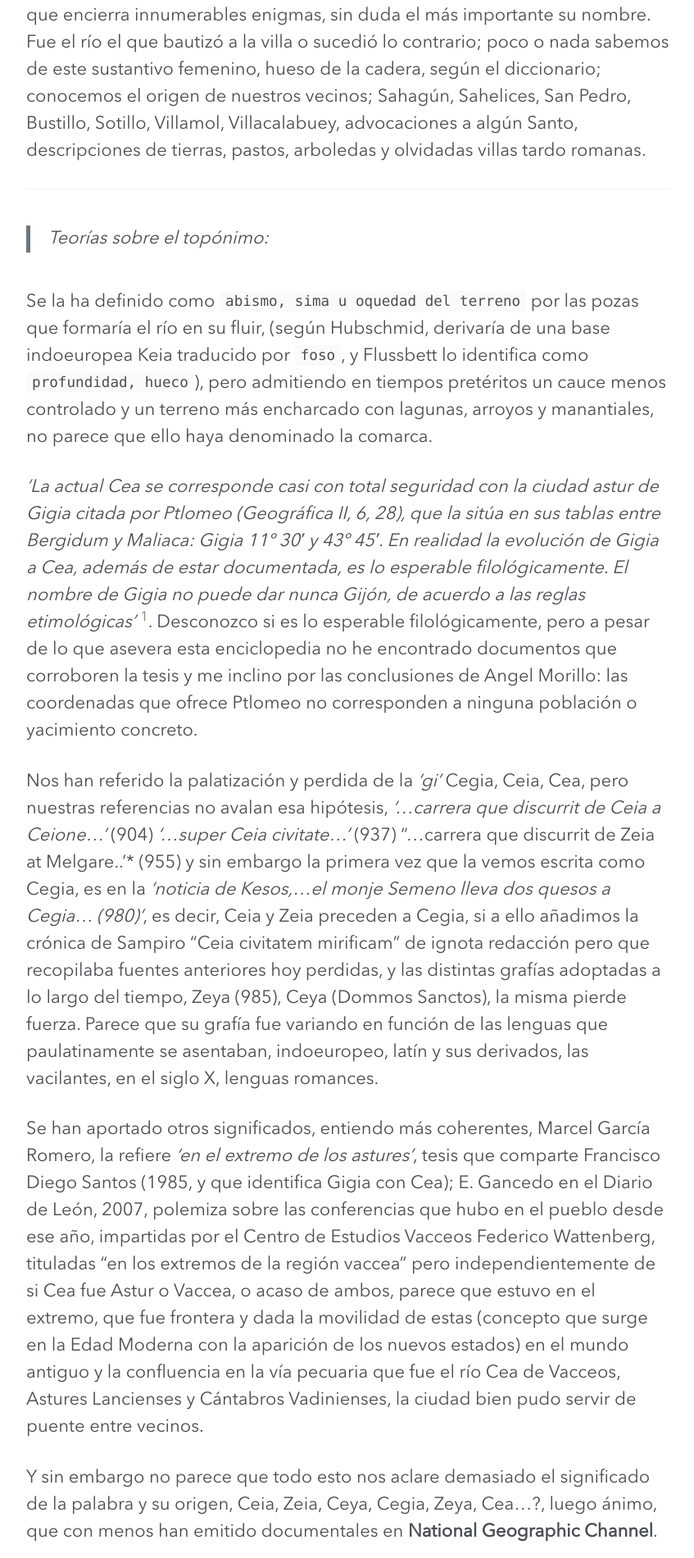
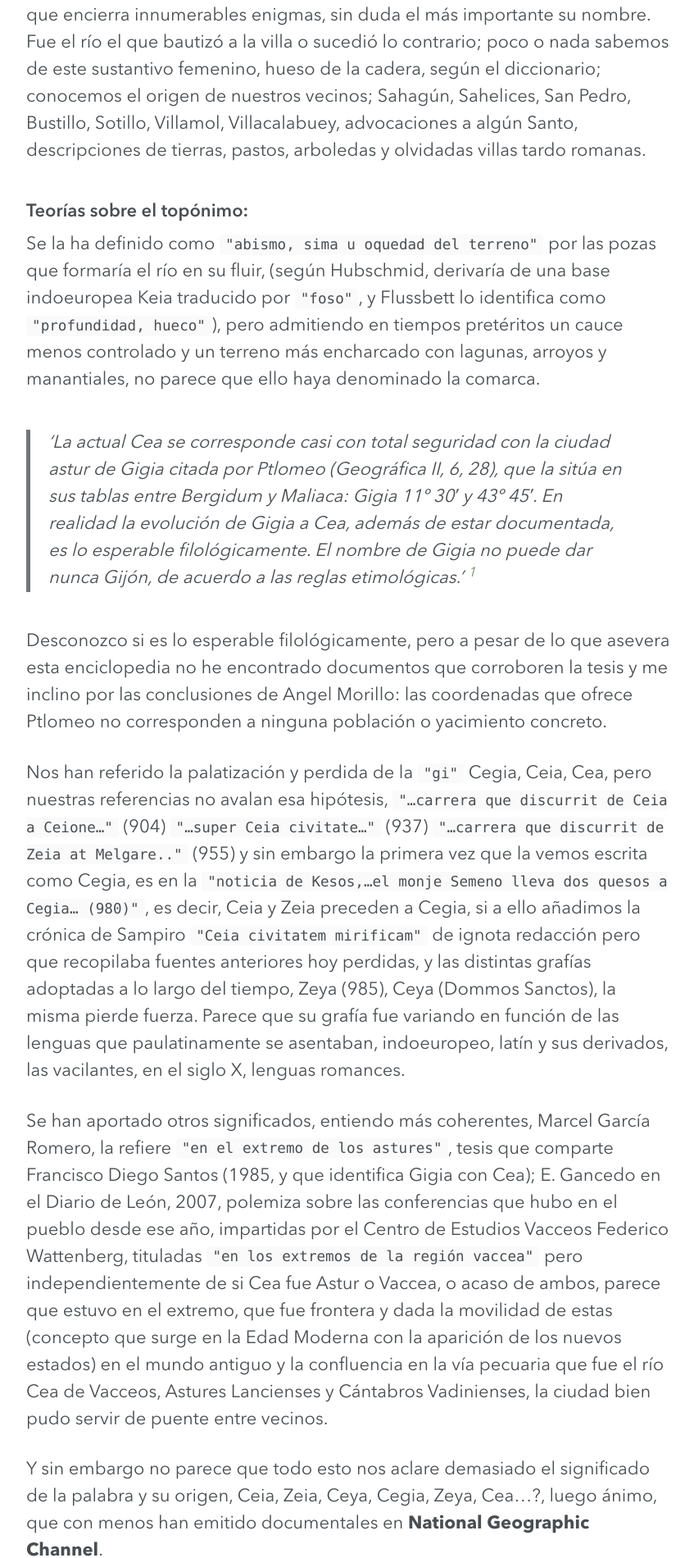
Before and after one commit to davidcerezal/davidcerezal.github.io, a Jekyll site: the page built from _posts/2019-01-29-El-origen-secreto-de-las-palabras.md, in a window 1280 px wide. Shown: the part 931-2831 px from the top of the page at 82% size, without its empty margins (140-987 px from the left). Built offline with Jekyll 4.4.1, drawn with Linux system fonts in a browser that asks for light colours; cached includes are drawn as plain includes; nearby versions of some CDN libraries; comment, search, counter and statistics services are not loaded.

Commit message:
Format the secreto de las palabras

```diff
--- a/_posts/2019-01-29-El-origen-secreto-de-las-palabras.md
+++ b/_posts/2019-01-29-El-origen-secreto-de-las-palabras.md
@@ -13,17 +13,17 @@ tags:
 
 A pesar de que los lugares no tengan biografía, algunos tienen más vida que las personas, pero solo unos pocos tienen vida secreta, es el caso de esta villa que encierra innumerables enigmas, sin duda el más importante su nombre. Fue el río el que bautizó a la villa o sucedió lo contrario; poco o nada sabemos de este sustantivo femenino, hueso de la cadera, según el diccionario; conocemos el origen de nuestros vecinos; Sahagún, Sahelices, San Pedro, Bustillo, Sotillo, Villamol, Villacalabuey, advocaciones a algún Santo, descripciones de tierras, pastos, arboledas y olvidadas villas tardo romanas.
 
-***
+### Teorías sobre el topónimo:
 
-> Teorías sobre el topónimo:
+Se la ha definido como `"abismo, sima u oquedad del terreno"` por las pozas que formaría el río en su fluir, (según Hubschmid, derivaría de una base indoeuropea Keia traducido por `"foso"`, y Flussbett lo identifica como `"profundidad, hueco"`), pero admitiendo en tiempos pretéritos un cauce menos controlado y un terreno más encharcado con lagunas, arroyos y manantiales, no parece que ello haya denominado la comarca.
 
-Se la ha definido como `abismo, sima u oquedad del terreno` por las pozas que formaría el río en su fluir, (según Hubschmid, derivaría de una base indoeuropea Keia traducido por `foso`, y Flussbett lo identifica como `profundidad, hueco`), pero admitiendo en tiempos pretéritos un cauce menos controlado y un terreno más encharcado con lagunas, arroyos y manantiales, no parece que ello haya denominado la comarca.
+> 'La actual Cea se corresponde casi con total seguridad con la ciudad astur de Gigia citada por Ptlomeo (Geográfica II, 6, 28), que la sitúa en sus tablas entre Bergidum y Maliaca: Gigia 11º 30′ y 43º 45′. En realidad la evolución de Gigia a Cea, además de estar documentada, es lo esperable filológicamente. El nombre de Gigia no puede dar nunca Gijón, de acuerdo a las reglas etimológicas.' [^1]
 
-*'La actual Cea se corresponde casi con total seguridad con la ciudad astur de Gigia citada por Ptlomeo (Geográfica II, 6, 28), que la sitúa en sus tablas entre Bergidum y Maliaca: Gigia 11º 30′ y 43º 45′. En realidad la evolución de Gigia a Cea, además de estar documentada, es lo esperable filológicamente. El nombre de Gigia no puede dar nunca Gijón, de acuerdo a las reglas etimológicas'* [^1]. Desconozco si es lo esperable filológicamente, pero a pesar de lo que asevera esta enciclopedia no he encontrado documentos que corroboren la tesis y me inclino por las conclusiones de Angel Morillo: las coordenadas que ofrece Ptlomeo no corresponden a ninguna población o yacimiento concreto.
+Desconozco si es lo esperable filológicamente, pero a pesar de lo que asevera esta enciclopedia no he encontrado documentos que corroboren la tesis y me inclino por las conclusiones de Angel Morillo: las coordenadas que ofrece Ptlomeo no corresponden a ninguna población o yacimiento concreto.
 
-Nos han referido la palatización y perdida de la *'gi'* Cegia, Ceia, Cea, pero nuestras referencias no avalan esa hipótesis, *'…carrera que discurrit de Ceia a Ceione…'* (904) *'…super Ceia civitate…'* (937) “…carrera que discurrit de Zeia at Melgare..'* (955) y sin embargo la primera vez que la vemos escrita como Cegia, es en la *'noticia de Kesos,…el monje Semeno lleva dos quesos a Cegia… (980)'*, es decir, Ceia y Zeia preceden a Cegia, si a ello añadimos la crónica de Sampiro “Ceia civitatem mirificam” de ignota redacción pero que recopilaba fuentes anteriores hoy perdidas, y las distintas grafías adoptadas a lo largo del tiempo, Zeya (985), Ceya (Dommos Sanctos), la misma pierde fuerza. Parece que su grafía fue variando en función de las lenguas que paulatinamente se asentaban, indoeuropeo, latín y sus derivados, las vacilantes, en el siglo X, lenguas romances.
+Nos han referido la palatización y perdida de la `"gi"` Cegia, Ceia, Cea, pero nuestras referencias no avalan esa hipótesis, `"…carrera que discurrit de Ceia a Ceione…"` (904) `"…super Ceia civitate…"` (937) `"…carrera que discurrit de Zeia at Melgare.."` (955) y sin embargo la primera vez que la vemos escrita como Cegia, es en la `"noticia de Kesos,…el monje Semeno lleva dos quesos a Cegia… (980)"`, es decir, Ceia y Zeia preceden a Cegia, si a ello añadimos la crónica de Sampiro `"Ceia civitatem mirificam"` de ignota redacción pero que recopilaba fuentes anteriores hoy perdidas, y las distintas grafías adoptadas a lo largo del tiempo, Zeya (985), Ceya (Dommos Sanctos), la misma pierde fuerza. Parece que su grafía fue variando en función de las lenguas que paulatinamente se asentaban, indoeuropeo, latín y sus derivados, las vacilantes, en el siglo X, lenguas romances.
 
-Se han aportado otros significados, entiendo más coherentes, Marcel García Romero, la refiere *'en el extremo de los astures'*, tesis que comparte Francisco Diego Santos (1985, y que identifica Gigia con Cea); E. Gancedo en el Diario de León, 2007, polemiza sobre las conferencias que hubo en el pueblo desde ese año, impartidas por el Centro de Estudios Vacceos Federico Wattenberg, tituladas “en los extremos de la región vaccea” pero independientemente de si Cea fue Astur o Vaccea, o acaso de ambos, parece que estuvo en el extremo, que fue frontera y dada la movilidad de estas (concepto que surge en la Edad Moderna con la aparición de los nuevos estados) en el mundo antiguo y la confluencia en la vía pecuaria que fue el río Cea de Vacceos, Astures Lancienses y Cántabros Vadinienses, la ciudad bien pudo servir de puente entre vecinos.
+Se han aportado otros significados, entiendo más coherentes, Marcel García Romero, la refiere `"en el extremo de los astures"`, tesis que comparte Francisco Diego Santos (1985, y que identifica Gigia con Cea); E. Gancedo en el Diario de León, 2007, polemiza sobre las conferencias que hubo en el pueblo desde ese año, impartidas por el Centro de Estudios Vacceos Federico Wattenberg, tituladas `"en los extremos de la región vaccea"` pero independientemente de si Cea fue Astur o Vaccea, o acaso de ambos, parece que estuvo en el extremo, que fue frontera y dada la movilidad de estas (concepto que surge en la Edad Moderna con la aparición de los nuevos estados) en el mundo antiguo y la confluencia en la vía pecuaria que fue el río Cea de Vacceos, Astures Lancienses y Cántabros Vadinienses, la ciudad bien pudo servir de puente entre vecinos.
 
 Y sin embargo no parece que todo esto nos aclare demasiado el significado de la palabra y su origen, Ceia, Zeia, Ceya, Cegia, Zeya, Cea...?, luego ánimo, que con menos han emitido documentales en **National Geographic Channel**.
 
--- a/assets/css/extra.css
+++ b/assets/css/extra.css
@@ -9,6 +9,18 @@
 
 .sidebar p {
    font-family: "Avenir Next LT Pro Regular", Georgia, Times, serif !important;
+}
+
+.page__content strong {
+	font-family: "Avenir Next LT Pro Bold";
+}
+
+.f-ligth {
+	font-family: "Avenir Next LT Pro Italic";
+}
+
+.f-extra-ligth {
+	font-family: "Avenir Next LT Pro Ultra Light Condensed";
 }
 
 :root {
```
